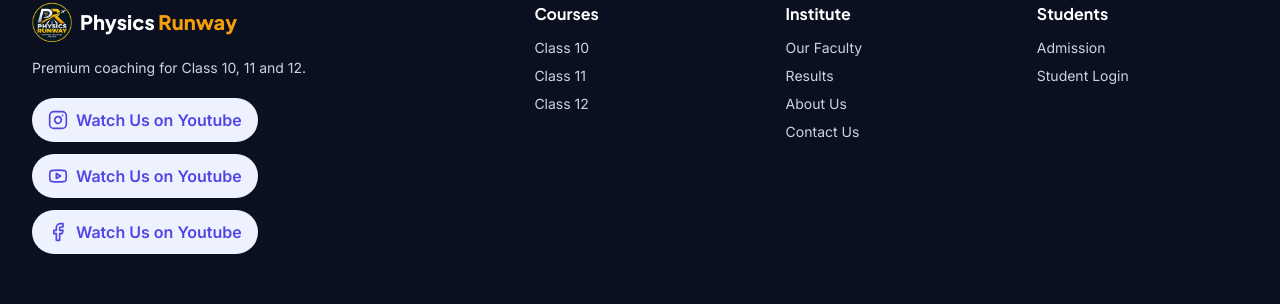
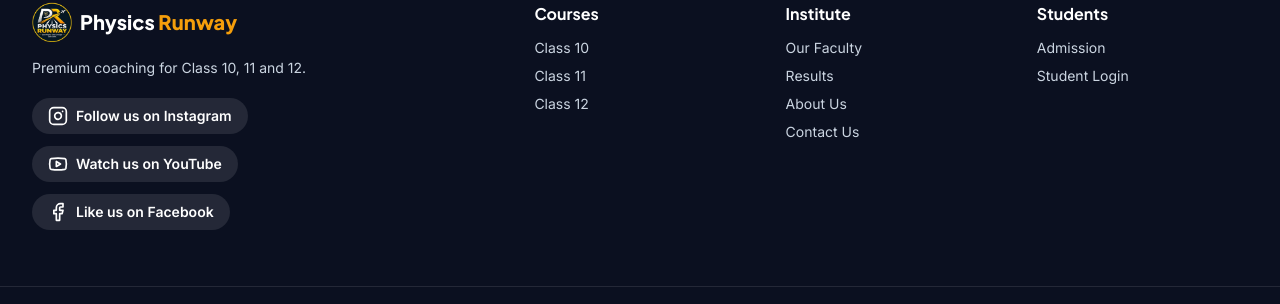
Before and after one commit to dhruvudainiyan-hub/physics-runway, a Next.js app: page / in a window 1280 px wide. Shown: the part 5433-5737 px from the top of the page. Built offline with nearby package versions, Linux system fonts and the light colour scheme; no server answers.

Commit message:
Update Footer.js

```diff
--- a/components/Footer.js
+++ b/components/Footer.js
@@ -4,9 +4,15 @@ import Logo from "@/components/Logo";
 import { site } from "@/lib/siteData";
 
 const cols = [
-    { title: "Courses", links: [["Class 10", "/courses/class-10/"], ["Class 11", "/courses/class-11/"], ["Class 12", "/courses/class-12/"]] },
+  { title: "Courses", links: [["Class 10", "/courses/class-10/"], ["Class 11", "/courses/class-11/"], ["Class 12", "/courses/class-12/"]] },
   { title: "Institute", links: [["Our Faculty", "/faculty/"], ["Results", "/results/"], ["About Us", "/about/"], ["Contact Us", "/contact/"]] },
   { title: "Students", links: [["Admission", "/admission/"], ["Student Login", "/login/"]] },
+];
+
+const socials = [
+  { Icon: Instagram, href: site.social.instagram, label: "Follow us on Instagram" },
+  { Icon: Youtube, href: site.social.youtube, label: "Watch us on YouTube" },
+  { Icon: Facebook, href: site.social.facebook, label: "Like us on Facebook" },
 ];
 
 export default function Footer() {
@@ -16,9 +22,12 @@ export default function Footer() {
         <div className="lg:col-span-2">
           <Logo light />
           <p className="mt-4 max-w-sm text-sm">Premium coaching for Class 10, 11 and 12.</p>
-           <div className="mt-5 flex flex-wrap gap-3">
-             {[[Instagram, site.social.instagram, "Instagram"], [Youtube, site.social.youtube, "YouTube"], [Facebook, site.social.facebook, "Facebook"]].map(([Icon, href, name]) => (
-              <a key={name} href={href} target="_blank" rel="noreferrer" className="inline-flex items-center gap-2 rounded-full bg-brand-50 px-4 py-2.5 font-semibold text-brand-600 hover:bg-brand-100"><Icon className="h-5 w-5" /> Watch Us on Youtube </a>
+          <div className="mt-5 flex flex-col items-start gap-3">
+            {socials.map(({ Icon, href, label }) => (
+              <a key={label} href={href} target="_blank" rel="noreferrer"
+                className="inline-flex items-center gap-2 rounded-full bg-white/10 px-4 py-2 text-sm font-semibold text-white hover:bg-white/20">
+                <Icon className="h-5 w-5" /> {label}
+              </a>
             ))}
           </div>
         </div>
@@ -38,4 +47,4 @@ export default function Footer() {
       </div>
     </footer>
   );
-}
+              }
```
